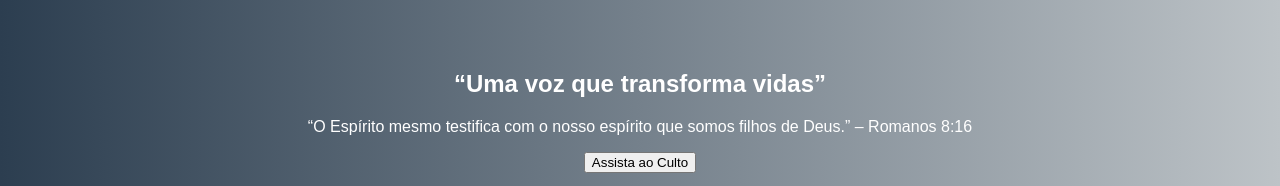
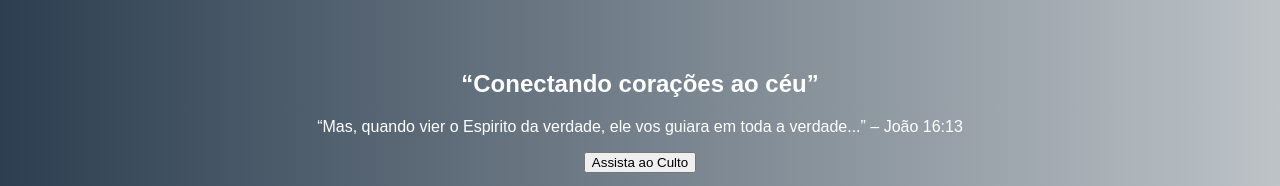
Before and after one commit to essencialsuptec-sudo/igreja-voz-do-espirito, a plain HTML site: page index.html in a window 1280 px wide. Shown: the part 148-334 px from the top of the page. Drawn offline with Linux system fonts and the light colour scheme.

Commit message:
Update index.html

```diff
--- a/index.html
+++ b/index.html
@@ -29,8 +29,8 @@
     </header>
 
     <div class="banner">
-        <h2>“Uma voz que transforma vidas”</h2>
-        <p>“O Espírito mesmo testifica com o nosso espírito que somos filhos de Deus.” – Romanos 8:16</p>
+        <h2>“Conectando corações ao céu”</h2>
+        <p>“Mas, quando vier o Espirito da verdade, ele vos guiara em toda a verdade...” – João 16:13</p>
         <button onclick="alert('Culto em breve!')">Assista ao Culto</button>
     </div>
 
```
